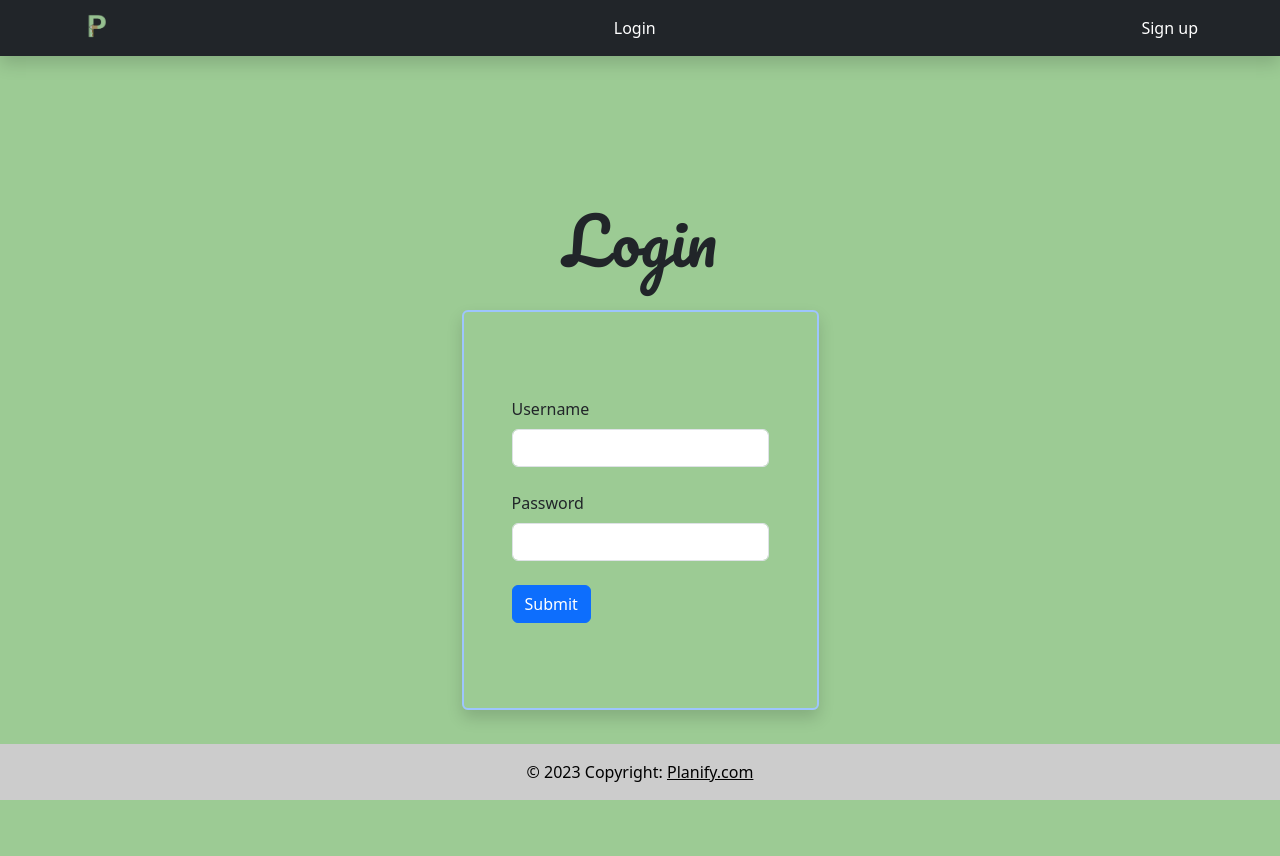
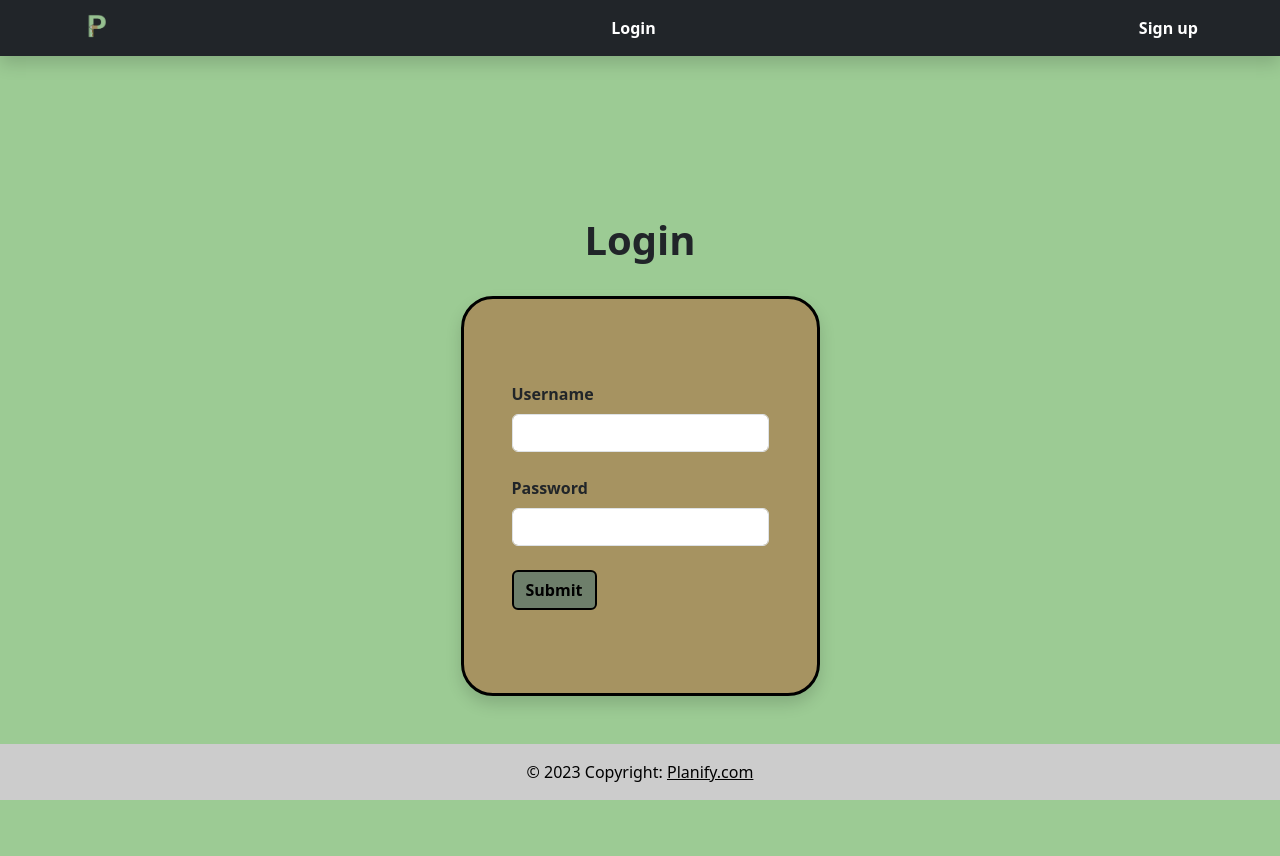
Before and after one commit to rushiljadia/Planify, a Flask app: page /login in a window 1280 px wide. Run offline with Flask 3, Linux system fonts and the light colour scheme; some libraries are stand-ins or nearby versions.

Commit message:
Styling on Home, Login, and Sign up Page

```diff
--- a/app/static/css/style.css
+++ b/app/static/css/style.css
@@ -7,7 +7,7 @@ body {
 }
 
 .cursive {
-  font-family: "Pacifico", cursive;
+  font-family: "Pacifico";
   font-size: 4rem;
 }
 
@@ -18,3 +18,11 @@ body {
 #instructions {
   height: 300px;
 }
+
+.intro-card {
+  background-color: #A69361;
+}
+
+.buttons {
+  background-color: #6E7F6B;
+}
--- a/app/templates/auth/login.html
+++ b/app/templates/auth/login.html
@@ -20,25 +20,26 @@
 <section
   class="h-100 d-flex flex-column align-items-center justify-content-center"
 >
-  <h1 class="cursive">Login</h1>
+  <h1 class="text-center fw-bold fs-1">Login</h1>
   <br />
   <div
-    class="h-50 d-flex flex-column justify-content-evenly border border-2 border-primary-subtle rounded p-5 shadow"
+    class="h-50 d-flex flex-column justify-content-evenly border border-3 border-black rounded-5 p-5 shadow intro-card"
   >
     <form method="POST">
       {{ form.hidden_tag() }}
       <!-- Username Label -->
-      {{ form.username.label(class="form-label") }}
+      {{ form.username.label(class="form-label fw-semibold") }}
       <!-- Form Username Box -->
       {{ form.username(class="form-control") }}
       <br />
       <!-- Password Label -->
-      {{ form.password.label(class="form-label") }}
+      {{ form.password.label(class="form-label fw-semibold") }}
       <!-- Form Password Box -->
       {{ form.password(class="form-control") }}
       <br />
       <!-- Form Submit -->
-      {{ form.submit(class="btn btn-primary") }}
+      {{ form.submit(class="btn btn-primary border-2 border-black text-black
+      fw-semibold buttons") }}
     </form>
   </div>
 </section>
--- a/app/templates/auth/sign_up.html
+++ b/app/templates/auth/sign_up.html
@@ -21,12 +21,12 @@
 <section
   class="h-100 d-flex flex-column align-items-center justify-content-center"
 >
-  <h1 class="cursive">Sign Up</h1>
+  <h1 class="text-center fw-bold fs-1">Sign Up</h1>
   <br />
   <div
-    class="h-50 d-flex flex-column justify-content-evenly border border-2 border-primary-subtle rounded p-5 shadow"
+    class="h-50 d-flex flex-column justify-content-evenly border border-3 border-black rounded-5 p-5 shadow intro-card"
   >
-    {% from 'bootstrap4/form.html' import render_form %}
+    {% from 'bootstrap4/form.html' import render_form%}
     <!-- Sign up form -->
     {{ render_form(form) }}
     <!-- End of if statement -->
--- a/app/templates/base.html
+++ b/app/templates/base.html
@@ -57,12 +57,12 @@
         <p class="text-muted me-2 mt-2 text-center">Scheduling made easy</p>
         {% endif %} -->
         <a
-          class="nav-link d-flex text-white"
+          class="nav-link d-flex text-white fw-semibold"
           href="../templates/auth/login.html"
           >Login</a
         >
         <a
-          class="nav-link d-flex text-white"
+          class="nav-link d-flex text-white fw-semibold"
           href="../templates/auth/sign_up.html"
           >Sign up</a
         >
```
Also changed, not shown: app/templates/index.html (+15 -10 lines).
